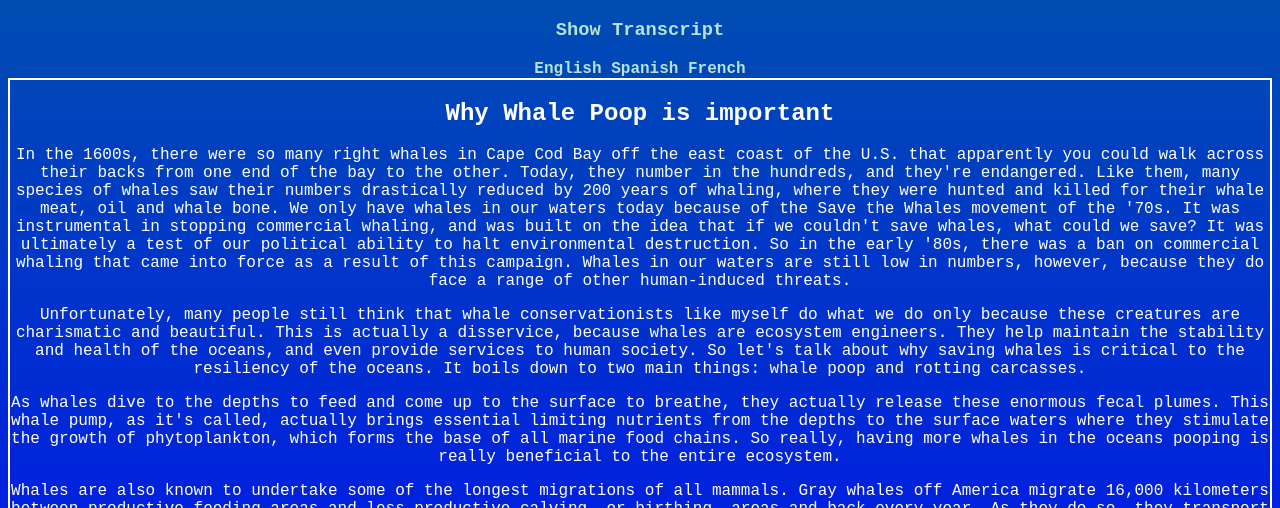
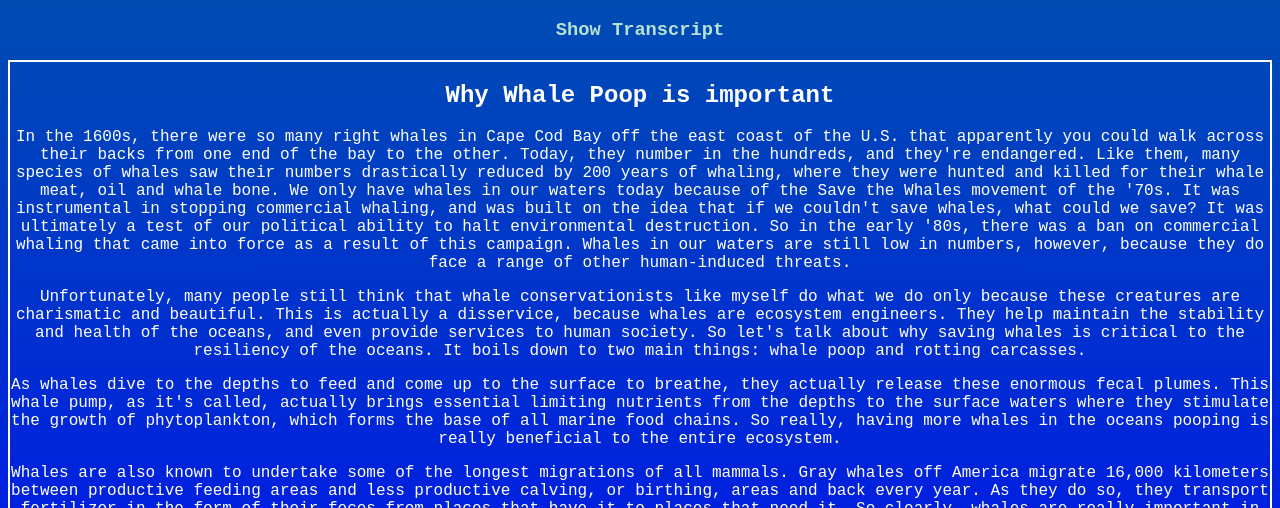
Before and after one commit to selizondo003/project3, a plain HTML site: page index.html in a window 1280 px wide. Shown: the part 592-1100 px from the top of the page. Drawn offline with Linux system fonts and the light colour scheme.

Commit message:
commenting out additional languages

```diff
--- a/index.html
+++ b/index.html
@@ -157,9 +157,9 @@
 
             <div class="show-captions">
                     <h3><a id="show-hide" href="#">Show Transcript</a></h3>
-                    <a id="transcript-en" href="#">English</a>
-                    <a id="transcript-es" href="#">Spanish</a>
-                    <a id="transcript-fr" href="#">French</a>
+                   <!-- <a id="transcript-en" href="#">English</a>
+                   <a id="transcript-es" href="#">Spanish</a>
+                    <a id="transcript-fr" href="#">French</a> -->
                     <div id="transcript"><h2>Why Whale Poop is important </h2>
 						<p>
 							In the 1600s, there were so many right whales in Cape Cod Bay off the east coast of the U.S. that
```
